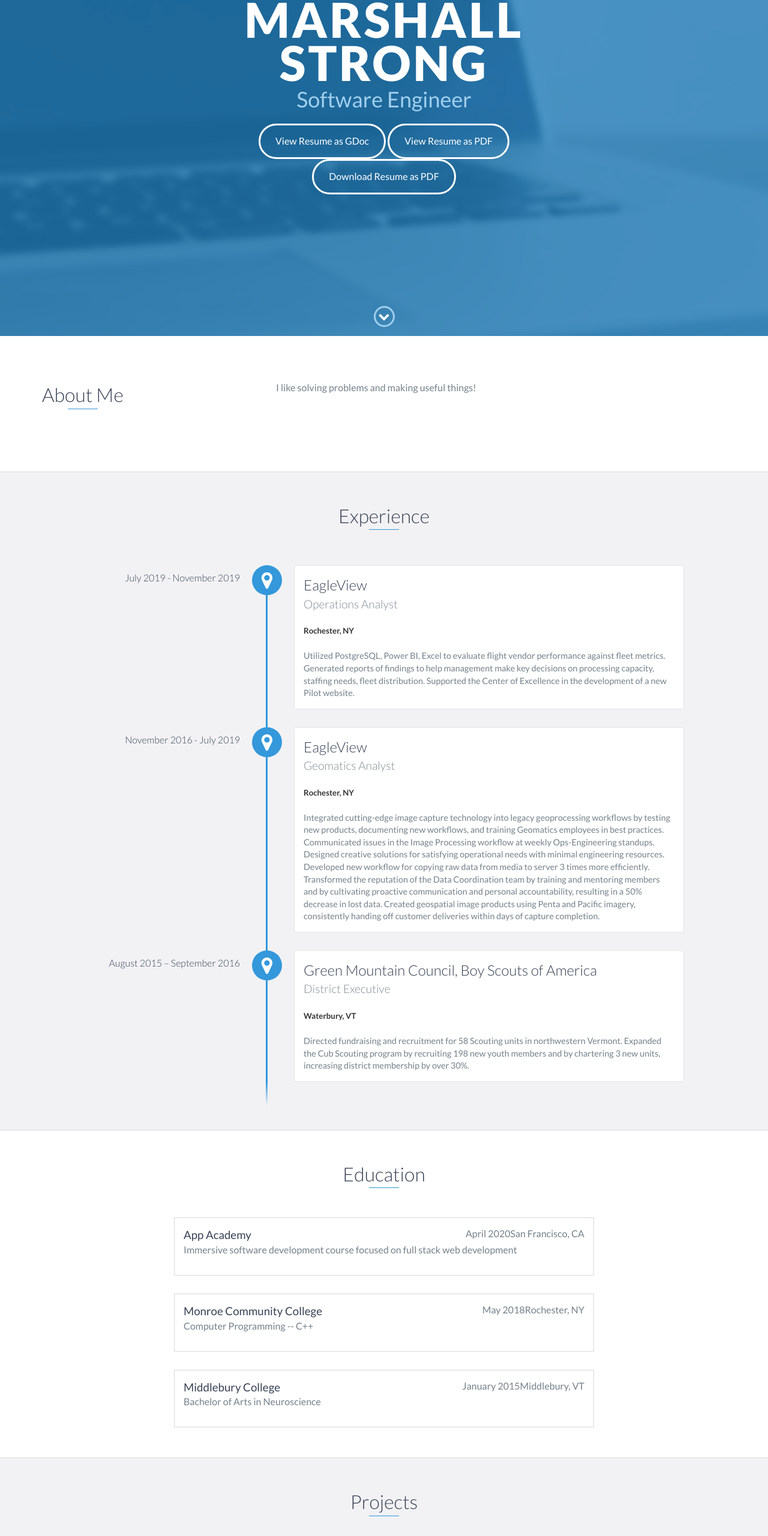
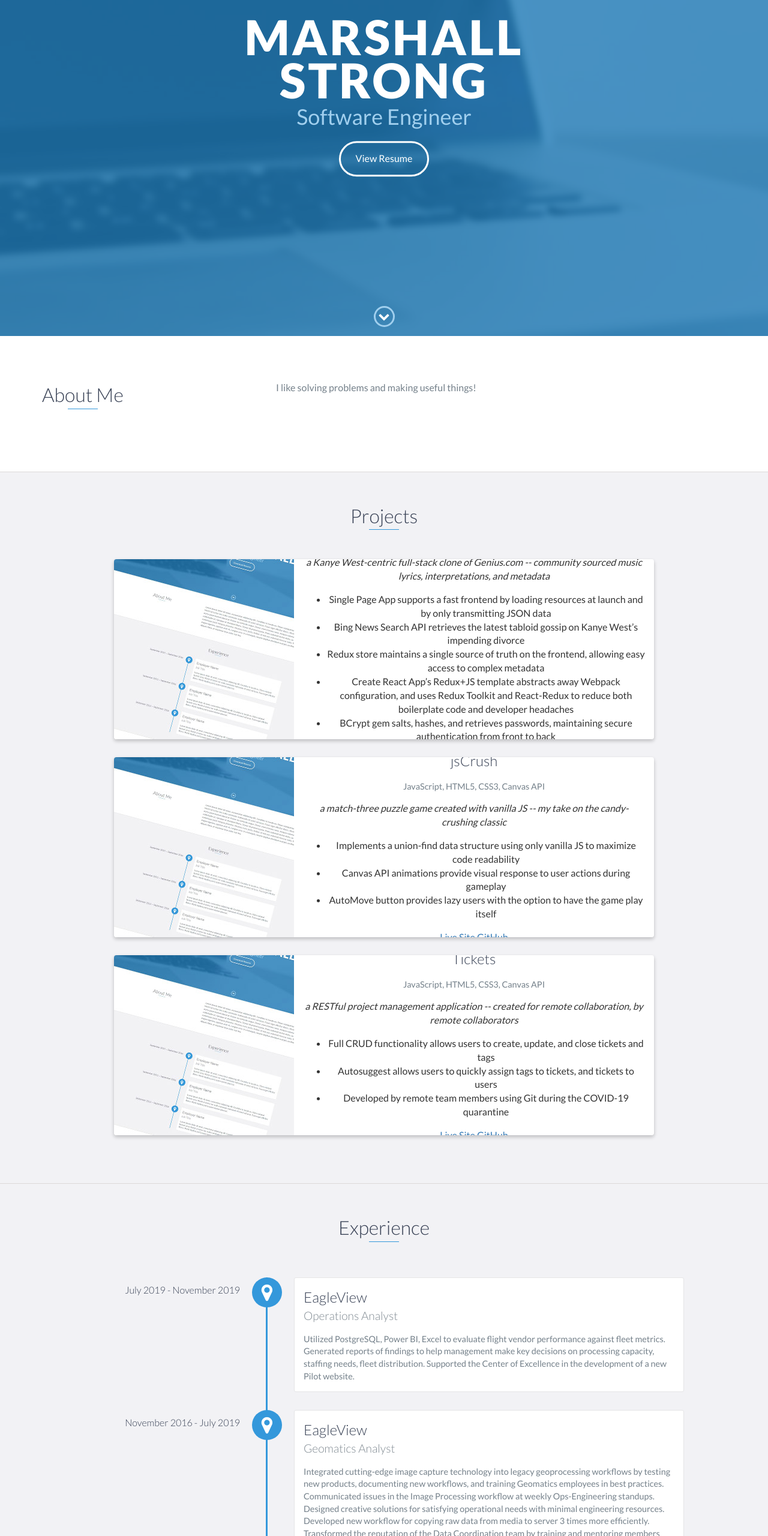
Before and after one commit to marshall-strong/marshall-strong.github.io, a website: page index.html in a window 1280 px wide. Shown: the part 240-2800 px from the top of the page at 60% size. Drawn offline with nearby package versions, Linux system fonts and the light colour scheme.

Commit message:
rearrange order of sections

```diff
--- a/index.html
+++ b/index.html
@@ -1,17 +1,19 @@
 <!DOCTYPE html>
 <html class="no-js" lang="en">
-
   <head>
-    <meta charset="utf-8">
-    <meta http-equiv="X-UA-Compatible" content="IE=edge">
-    <meta name="viewport" content="width=device-width, initial-scale=1">
+    <meta charset="utf-8" />
+    <meta http-equiv="X-UA-Compatible" content="IE=edge" />
+    <meta name="viewport" content="width=device-width, initial-scale=1" />
     <title>My Portfolio</title>
-	<link rel="shortcut icon" href="favicon.ico" type="image/x-icon">
-	<link rel="icon" href="favicon.ico" type="image/x-icon">
-    <link href="https://fonts.googleapis.com/css?family=Lato:300,400,700,900" rel="stylesheet">
-    <link rel="stylesheet" href="libs/font-awesome/css/font-awesome.min.css">
-    <link href="css/bootstrap.min.css" rel="stylesheet">
-    <link href="css/styles.css" rel="stylesheet">
+    <link rel="shortcut icon" href="favicon.ico" type="image/x-icon" />
+    <link rel="icon" href="favicon.ico" type="image/x-icon" />
+    <link
+      href="https://fonts.googleapis.com/css?family=Lato:300,400,700,900"
+      rel="stylesheet"
+    />
+    <link rel="stylesheet" href="libs/font-awesome/css/font-awesome.min.css" />
+    <link href="css/bootstrap.min.css" rel="stylesheet" />
+    <link href="css/styles.css" rel="stylesheet" />
   </head>
 
   <body>
@@ -29,13 +31,13 @@
           <a href="#about">About</a>
         </li>
         <li>
+          <a href="#projects">Projects</a>
+        </li>
+        <li>
           <a href="#experience">Experience</a>
         </li>
         <li>
           <a href="#education">Education</a>
-      </li>
-      <li>
-        <a href="#projects">Projects</a>
         </li>
         <li>
           <a href="#skills">Skills</a>
@@ -52,28 +54,12 @@
         <h1>Marshall Strong</h1>
         <h2>Software Engineer</h2>
         <a
-        href="https://docs.google.com/document/d/15mYWzq1N8ZvuMThOZ33WoHDQUaQ6BQwibttQ9LzNlDQ/edit?usp=sharing"
-        class="btn-rounded-white"
-        rel="noopener noreferrer"
-        target="_blank"
-      >
-        View Resume as GDoc
-      </a>
-      <a
           href="https://docs.google.com/viewer?url=https://docs.google.com/document/d/15mYWzq1N8ZvuMThOZ33WoHDQUaQ6BQwibttQ9LzNlDQ/export?format=pdf"
           class="btn-rounded-white"
           rel="noopener noreferrer"
           target="_blank"
         >
-        View Resume as PDF
-      </a>
-      <a
-        href="https://docs.google.com/document/d/15mYWzq1N8ZvuMThOZ33WoHDQUaQ6BQwibttQ9LzNlDQ/export?format=pdf"
-        class="btn-rounded-white"
-        rel="noopener noreferrer"
-        target="_blank"
-      >
-        Download Resume as PDF
+          View Resume
         </a>
       </div>
       <!-- End #lead-content -->
@@ -96,81 +82,12 @@
             <h2 class="heading">About Me</h2>
           </div>
           <div class="col-md-8">
-          <p>
-            I like solving problems and making useful things!
-          </p>
+            <p>I like solving problems and making useful things!</p>
           </div>
         </div>
       </div>
     </div>
     <!-- End #about -->
-
-  <div id="experience" class="background-alt">
-    <h2 class="heading">Experience</h2>
-    <div id="experience-timeline">
-        <div data-date="July 2019 - November 2019">
-            <h3>EagleView</h3>
-            <h4>Operations Analyst</h4>
-            <h5>Rochester, NY</h5>
-            <p>
-              Utilized PostgreSQL, Power BI, Excel to evaluate flight vendor performance against fleet metrics.
-              Generated reports of findings to help management make key decisions on processing capacity, staffing needs, fleet distribution.
-              Supported the Center of Excellence in the development of a new Pilot website.
-            </p>
-        </div>
-
-        <div data-date="November 2016 - July 2019 ">
-            <h3>EagleView</h3>
-            <h4>Geomatics Analyst</h4>
-            <h5>Rochester, NY</h5>
-            <p>
-              Integrated cutting-edge image capture technology into legacy geoprocessing workflows by testing new products, documenting new workflows, and training Geomatics employees in best practices.
-              Communicated issues in the Image Processing workflow at weekly Ops-Engineering standups.
-              Designed creative solutions for satisfying operational needs with minimal engineering resources.
-              Developed new workflow for copying raw data from media to server 3 times more efficiently.
-              Transformed the reputation of the Data Coordination team by training and mentoring members and by cultivating proactive communication and personal accountability, resulting in a 50% decrease in lost data.
-              Created geospatial image products using Penta and Pacific imagery, consistently handing off customer deliveries within days of capture completion.
-            </p>
-        </div>
-
-        <div data-date="August 2015 – September 2016">
-            <h3>Green Mountain Council, Boy Scouts of America</h3>
-            <h4>District Executive</h4>
-            <h5>Waterbury, VT</h5>
-            <p>
-              Directed fundraising and recruitment for 58 Scouting units in northwestern Vermont.
-              Expanded the Cub Scouting program by recruiting 198 new youth members and by chartering 3 new units, increasing district membership by over 30%.
-            </p>
-        </div>
-    </div>
-  </div>
-  <!-- End #experience -->
-
-  <div id="education">
-    <h2 class="heading">Education</h2>
-    <div class="education-block">
-        <h3>App Academy</h3>
-        <span>San Francisco, CA</span>
-        <span class="education-date">April 2020</span>
-        <h4>Immersive software development course focused on full stack web development</h4>
-    </div>
-    <!-- End .education-block -->
-    <div class="education-block">
-        <h3>Monroe Community College</h3>
-        <span>Rochester, NY</span>
-        <span class="education-date">May 2018</span>
-        <h4>Computer Programming -- C++</h4>
-    </div>
-    <!-- End .education-block -->
-    <div class="education-block">
-        <h3>Middlebury College</h3>
-        <span>Middlebury, VT</span>
-        <span class="education-date">January 2015</span>
-        <h4>Bachelor of Arts in Neuroscience</h4>
-    </div>
-    <!-- End .education-block -->
-  </div>
-  <!-- End #education -->
 
     <div id="projects" class="background-alt">
       <h2 class="heading">Projects</h2>
@@ -187,29 +104,38 @@
             <div class="project-info">
               <h3>Yenius</h3>
               <p>
-                        Ruby on Rails 6, PostgreSQL, JavaScript, React.js, Redux.js, SCSS, AWS, Heroku
+                Ruby on Rails 6, PostgreSQL, JavaScript, React.js, Redux.js,
+                SCSS, AWS, Heroku
               </p>
               <i>
-                        a Kanye West-centric full-stack clone of Genius.com -- community sourced music lyrics, interpretations, and metadata
+                a Kanye West-centric full-stack clone of Genius.com -- community
+                sourced music lyrics, interpretations, and metadata
               </i>
               <ul>
                 <li>
-                          Single Page App supports a fast frontend by loading resources at launch and by only transmitting JSON data
+                  Single Page App supports a fast frontend by loading resources
+                  at launch and by only transmitting JSON data
                 </li>
                 <li>
-                          Bing News Search API retrieves the latest tabloid gossip on Kanye West’s impending divorce
+                  Bing News Search API retrieves the latest tabloid gossip on
+                  Kanye West’s impending divorce
                 </li>
                 <li>
-                          Redux store maintains a single source of truth on the frontend, allowing easy access to complex metadata
+                  Redux store maintains a single source of truth on the
+                  frontend, allowing easy access to complex metadata
                 </li>
                 <li>
-                          Create React App’s Redux+JS template abstracts away Webpack configuration, and uses Redux Toolkit and React-Redux to reduce both boilerplate code and developer headaches
+                  Create React App’s Redux+JS template abstracts away Webpack
+                  configuration, and uses Redux Toolkit and React-Redux to
+                  reduce both boilerplate code and developer headaches
                 </li>
                 <li>
-                          BCrypt gem salts, hashes, and retrieves passwords, maintaining secure authentication from front to back
+                  BCrypt gem salts, hashes, and retrieves passwords, maintaining
+                  secure authentication from front to back
                 </li>
                 <li>
-                          Rails polymorphic associations prevent the need for schema changes when adding new types of metadata
+                  Rails polymorphic associations prevent the need for schema
+                  changes when adding new types of metadata
                 </li>
               </ul>
               <a
@@ -242,17 +168,21 @@
               <h3>jsCrush</h3>
               <p>JavaScript, HTML5, CSS3, Canvas API</p>
               <i>
-                        a match-three puzzle game created with vanilla JS -- my take on the candy-crushing classic
+                a match-three puzzle game created with vanilla JS -- my take on
+                the candy-crushing classic
               </i>
               <ul>
                 <li>
-                          Implements a union-find data structure using only vanilla JS to maximize code readability
+                  Implements a union-find data structure using only vanilla JS
+                  to maximize code readability
                 </li>
                 <li>
-                          Canvas API animations provide visual response to user actions during gameplay
+                  Canvas API animations provide visual response to user actions
+                  during gameplay
                 </li>
                 <li>
-                          AutoMove button provides lazy users with the option to have the game play itself
+                  AutoMove button provides lazy users with the option to have
+                  the game play itself
                 </li>
               </ul>
               <a
@@ -285,17 +215,21 @@
               <h3>Tickets</h3>
               <p>JavaScript, HTML5, CSS3, Canvas API</p>
               <i>
-                        a RESTful project management application -- created for remote collaboration, by remote collaborators
+                a RESTful project management application -- created for remote
+                collaboration, by remote collaborators
               </i>
               <ul>
                 <li>
-                          Full CRUD functionality allows users to create, update, and close tickets and tags
+                  Full CRUD functionality allows users to create, update, and
+                  close tickets and tags
                 </li>
                 <li>
-                          Autosuggest allows users to quickly assign tags to tickets, and tickets to users
+                  Autosuggest allows users to quickly assign tags to tickets,
+                  and tickets to users
                 </li>
                 <li>
-                          Developed by remote team members using Git during the COVID-19 quarantine
+                  Developed by remote team members using Git during the COVID-19
+                  quarantine
                 </li>
               </ul>
               <a
@@ -316,11 +250,92 @@
             <!-- End .project-info -->
           </div>
           <!-- End .project -->
-
         </div>
       </div>
     </div>
     <!-- End #projects -->
+
+    <div id="experience" class="background-alt">
+      <h2 class="heading">Experience</h2>
+      <div id="experience-timeline">
+        <!-- Operations Analyst, EagleView -->
+        <div data-date="July 2019 - November 2019">
+          <h3>EagleView</h3>
+          <h4>Operations Analyst</h4>
+          <!-- <h5>Rochester, NY</h5> -->
+          <p>
+            Utilized PostgreSQL, Power BI, Excel to evaluate flight vendor
+            performance against fleet metrics. Generated reports of findings to
+            help management make key decisions on processing capacity, staffing
+            needs, fleet distribution. Supported the Center of Excellence in the
+            development of a new Pilot website.
+          </p>
+        </div>
+        <!-- Geomatics Analyst, EagleView -->
+        <div data-date="November 2016 - July 2019">
+          <h3>EagleView</h3>
+          <h4>Geomatics Analyst</h4>
+          <!-- <h5>Rochester, NY</h5> -->
+          <p>
+            Integrated cutting-edge image capture technology into legacy
+            geoprocessing workflows by testing new products, documenting new
+            workflows, and training Geomatics employees in best practices.
+            Communicated issues in the Image Processing workflow at weekly
+            Ops-Engineering standups. Designed creative solutions for satisfying
+            operational needs with minimal engineering resources. Developed new
+            workflow for copying raw data from media to server 3 times more
+            efficiently. Transformed the reputation of the Data Coordination
+            team by training and mentoring members and by cultivating proactive
+            communication and personal accountability, resulting in a 50%
+            decrease in lost data. Created geospatial image products using Penta
+            and Pacific imagery, consistently handing off customer deliveries
+            within days of capture completion.
+          </p>
+        </div>
+        <!-- District Executive, Green Mountain Council -->
+        <div data-date="August 2015 – September 2016">
+          <h3>Green Mountain Council, Boy Scouts of America</h3>
+          <h4>District Executive,</h4>
+          <h5>Waterbury, VT</h5>
+          <p>
+            Directed fundraising and recruitment for 58 Scouting units in
+            northwestern Vermont. Expanded the Cub Scouting program by
+            recruiting 198 new youth members and by chartering 3 new units,
+            increasing district membership by over 30%.
+          </p>
+        </div>
+      </div>
+    </div>
+    <!-- End #experience -->
+
+    <div id="education">
+      <h2 class="heading">Education</h2>
+      <div class="education-block">
+        <h3>App Academy</h3>
+        <span>San Francisco, CA</span>
+        <span class="education-date">April 2020</span>
+        <h4>
+          Immersive software development course focused on full stack web
+          development
+        </h4>
+      </div>
+      <!-- End .education-block -->
+      <div class="education-block">
+        <h3>Monroe Community College</h3>
+        <span>Rochester, NY</span>
+        <span class="education-date">May 2018</span>
+        <h4>Computer Programming -- C++</h4>
+      </div>
+      <!-- End .education-block -->
+      <div class="education-block">
+        <h3>Middlebury College</h3>
+        <span>Middlebury, VT</span>
+        <span class="education-date">January 2015</span>
+        <h4>Bachelor of Arts in Neuroscience</h4>
+      </div>
+      <!-- End .education-block -->
+    </div>
+    <!-- End #education -->
 
     <div id="skills">
       <h2 class="heading">Skills</h2>
@@ -382,10 +397,26 @@
     <div id="contact">
       <h2>Get in Touch</h2>
       <div id="contact-form">
-          <form method="POST" action="https://formspree.io/marshallstrong123@gmail.com">
-              <input type="hidden" name="_subject" value="Contact request from personal website" />
-              <input type="email" name="_replyto" placeholder="Your email" required>
-              <textarea name="message" placeholder="Your message" required></textarea>
+        <form
+          method="POST"
+          action="https://formspree.io/marshallstrong123@gmail.com"
+        >
+          <input
+            type="hidden"
+            name="_subject"
+            value="Contact request from personal website"
+          />
+          <input
+            type="email"
+            name="_replyto"
+            placeholder="Your email"
+            required
+          />
+          <textarea
+            name="message"
+            placeholder="Your message"
+            required
+          ></textarea>
           <button type="submit">Send</button>
         </form>
       </div>
@@ -446,5 +477,4 @@
     <script src="https://ajax.googleapis.com/ajax/libs/jquery/1.12.4/jquery.min.js"></script>
     <script src="js/scripts.min.js"></script>
   </body>
-
 </html>
```
Lines whose indentation alone changed are shown as unchanged.
